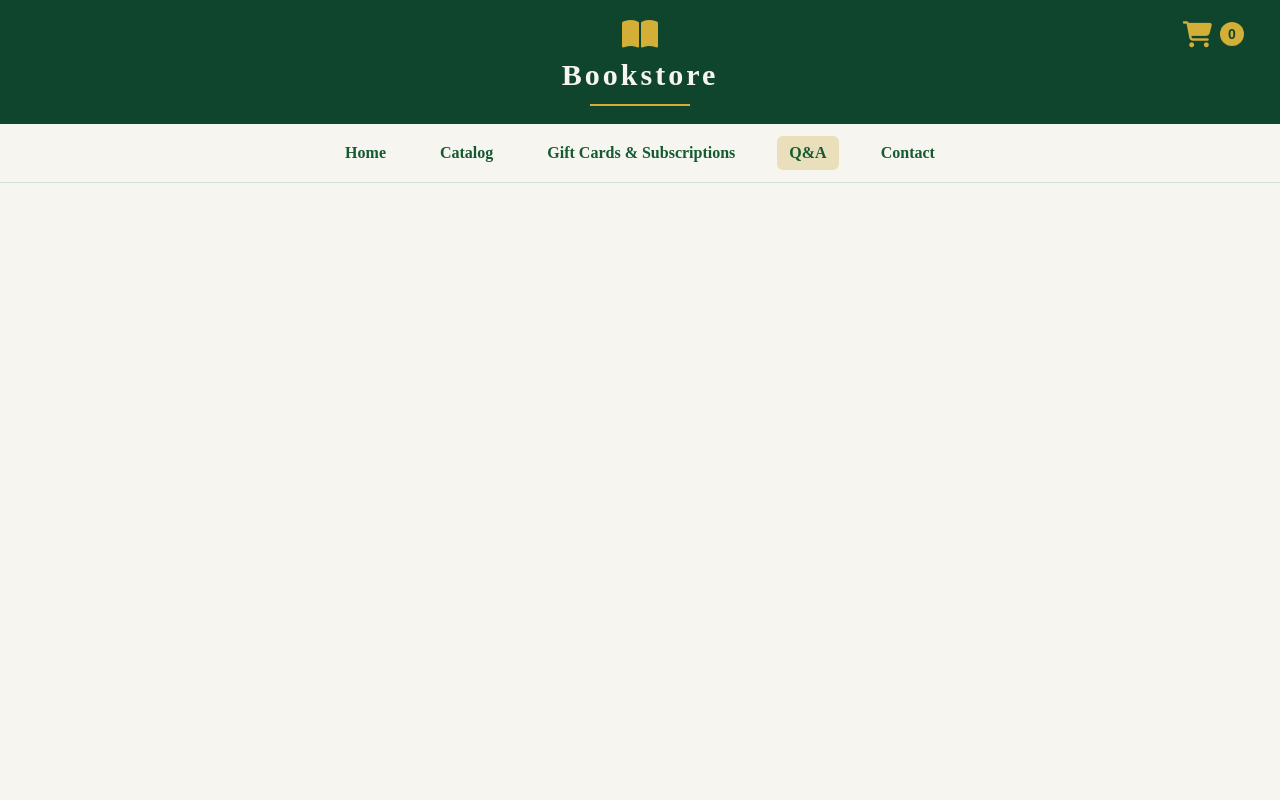
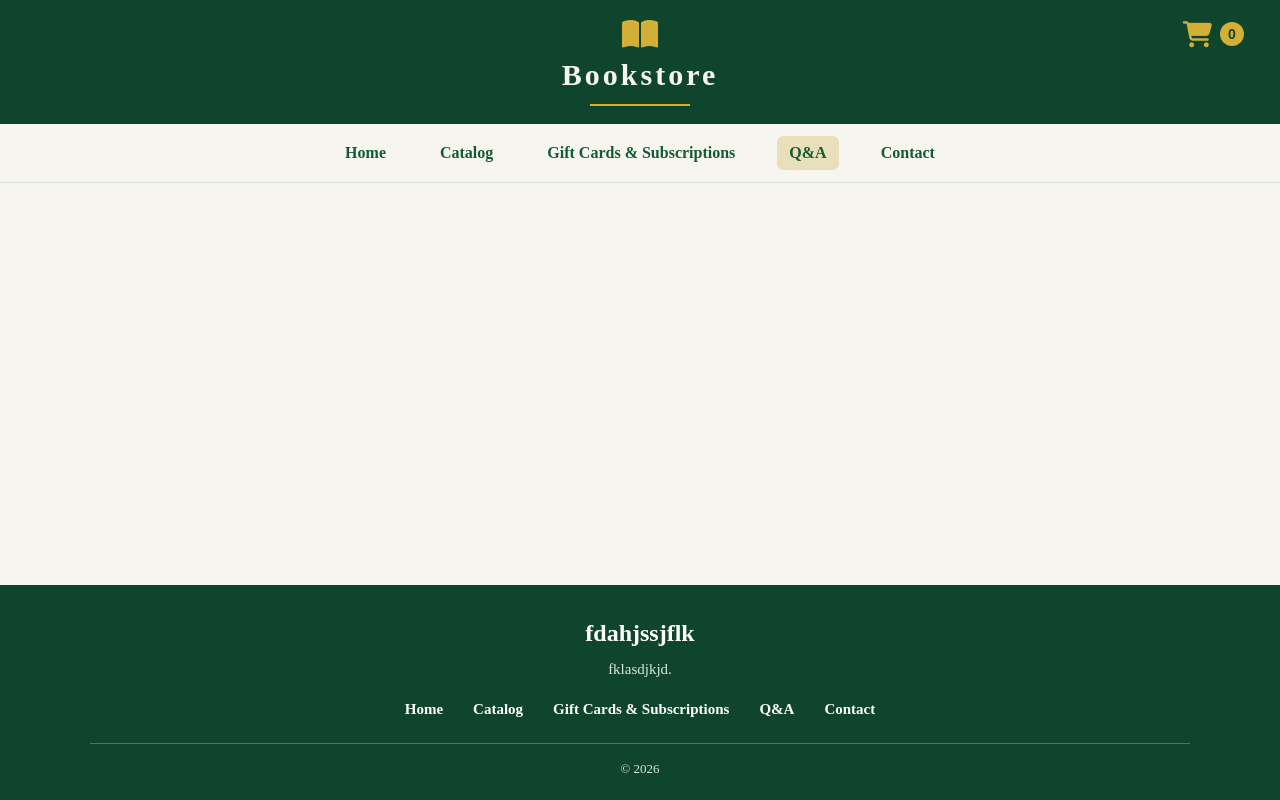
Before and after one commit to EdLpz-codes/golden-edition, a plain HTML site: page index.html in a window 1280 px wide. Drawn offline with Linux system fonts and the light colour scheme.

Commit message:
Add main and footer sections to index.html
Added footer and main section to index.html

```diff
--- a/index.html
+++ b/index.html
@@ -67,5 +67,41 @@
 
 </header>
 
+	<main>
+
+
+	</main>
+
+		<footer class="site-footer">
+
+			<div class="footer-content">
+
+				<h2 class="footer-logo"> fdahjssjflk </h2>
+
+					<p class="footer-tagline"> fklasdjkjd. </p>
+
+						<nav class="footer-nav" aria-label="Footer navigation">
+
+							<a href="../index.html"> Home </a>
+
+							<a href="catalog.html"> Catalog </a>
+
+							<a href="gifts.html"> Gift Cards & Subscriptions </a>
+
+							<a href="Q&A.html"> Q&A </a>
+
+							<a href="contact.html"> Contact </a>
+
+						</nav>
+
+			<div class="footer-divider"></div>
+
+				<p class="footer-copyright">&copy; 2026 </p>
+
+
+			</div>
+
+		</footer>
+
 </body>
 </html>
```
